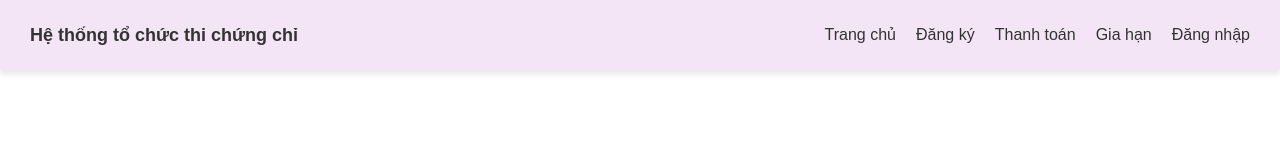
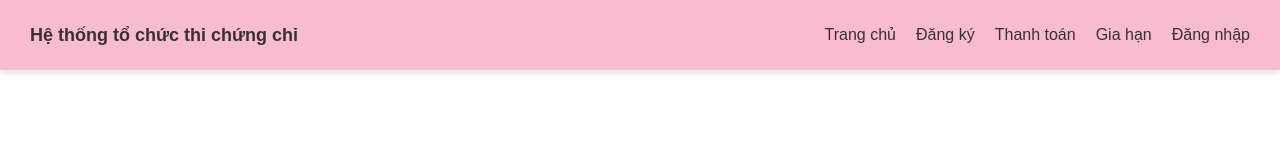
Before and after one commit to dyle123/-PTTK-HTTT, a website: page Public/DangNhap/Navbar.html in a window 1280 px wide. Drawn offline with Linux system fonts and the light colour scheme; no server answers.

Commit message:
đổi màu navbar nữa hihii

```diff
--- a/Public/CSS/Navbar.css
+++ b/Public/CSS/Navbar.css
@@ -13,7 +13,7 @@ body {
     display: flex;
     justify-content: space-between;
     align-items: center;
-    background-color: #F3E5F5;
+    background-color: #F8BBD0;
     padding: 20px 30px;
     box-shadow: 0 4px 6px rgba(0, 0, 0, 0.1);
     position: fixed;  /* Thay position: absolute thành position: fixed */
```
